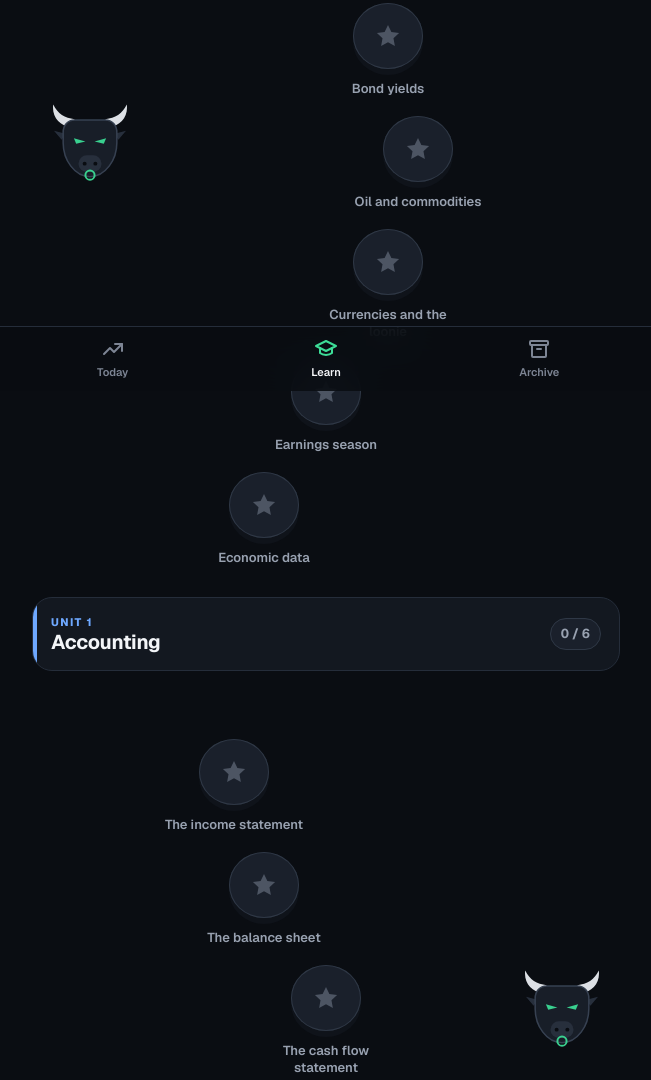
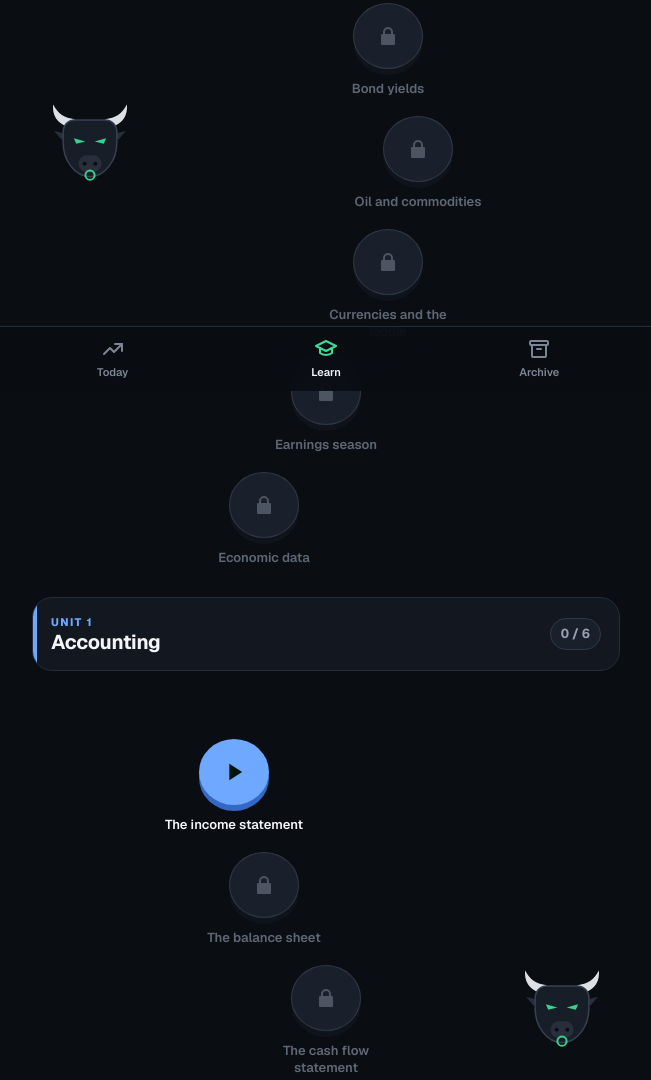
Before and after one commit to leveraged-app/morning-brief, a plain HTML site: page docs/learn.html in a window 1280 px wide. Shown: the part 409-1489 px from the top of the page, without its empty margins (314-965 px from the left). Drawn offline with nearby package versions, Linux system fonts and the light colour scheme.

Commit message:
Add files via upload

```diff
--- a/docs/learn.html
+++ b/docs/learn.html
@@ -54,6 +54,11 @@ button{font:inherit;color:inherit}
 .bubble::after{content:"";position:absolute;left:50%;bottom:-7px;transform:translateX(-50%) rotate(45deg);width:12px;height:12px;background:var(--card2);border-right:1px solid var(--line2);border-bottom:1px solid var(--line2)}
 .node-label{margin-top:12px;font-size:13px;font-weight:600;color:var(--muted);text-align:center;max-width:150px;line-height:1.3}
 .node-label.cur{color:var(--ink)}
+.node.quiet::before{display:none}
+.node.todo svg{width:24px;height:24px}
+.node.nope{animation:shake .4s}
+.node-label.locked{color:#5F6775}
+
 .mascot-side{position:absolute;width:92px;top:38%;pointer-events:none;opacity:.95}
 
 /* lesson */
@@ -290,15 +295,24 @@ function home(keepScroll){
       el("div",{class:"c"},done+" / "+u.lessons.length)));
     const path=el("div",{class:"path",style:`--c:${c};--cd:${cd}`});
     u.lessons.forEach((l,i)=>{
-      const isDone=!!S.done[l.id]; let state="todo";
-      if(isDone) state="done"; else if(!curSet){state="cur"; curSet=true;}
+      const isDone=!!S.done[l.id];
+      const unlocked = i===0 || !!S.done[u.lessons[i-1].id];   // first lesson always open; others need the one before
+      let state = isDone ? "done" : unlocked ? "open" : "locked";
+      const isGlobalNext = state==="open" && !curSet; if(isGlobalNext) curSet=true;
       const off=OFFS[nodeIndex%OFFS.length]; nodeIndex++;
-      const btn=el("button",{class:"node "+state,type:"button","aria-label":`${l.title}, ${isDone?"completed":state==="cur"?"start":"not started"}`,
-        onclick:()=>{sfx.tap();startLesson(u,l,c,cd)},html:state==="done"?ICON.check:state==="cur"?ICON.play:ICON.star.replace('fill="#E3B341" stroke="#A87F1F"','fill="currentColor" stroke="none"')});
+      const cls = state==="done" ? "done" : state==="open" ? "cur" : "todo";
+      const icon = state==="done" ? ICON.check : state==="open" ? ICON.play : ICON.lock;
+      const label = state==="done" ? "completed" : state==="open" ? "start" : "locked, finish "+u.lessons[Math.max(0,i-1)].title+" first";
+      const btn=el("button",{class:"node "+cls+(state==="open"&&!isGlobalNext?" quiet":""),type:"button","aria-label":l.title+", "+label,
+        "aria-disabled":state==="locked"?"true":false,
+        onclick:(ev)=>{
+          if(state==="locked"){ sfx.wrong(); const n=ev.currentTarget; n.classList.remove("nope"); void n.offsetWidth; n.classList.add("nope");
+            toast("Finish \u201c"+u.lessons[i-1].title+"\u201d first"); return; }
+          sfx.tap(); startLesson(u,l,c,cd); },html:icon});
       const w=el("div",{class:"node-wrap",style:`transform:translateX(${off}px)`},
-        state==="cur"?el("div",{class:"bubble","aria-hidden":"true"},done===0&&ui===0?"START":"NEXT UP"):null,
-        btn, el("div",{class:"node-label"+(state==="cur"?" cur":"")},l.title));
-      if(state==="cur"){curNode=w;}
+        isGlobalNext?el("div",{class:"bubble","aria-hidden":"true"},done===0&&ui===0?"START":"NEXT UP"):null,
+        btn, el("div",{class:"node-label"+(state==="open"?" cur":"")+(state==="locked"?" locked":"")},l.title));
+      if(isGlobalNext){curNode=w;}
       if(i===2){ const m=bull("idle"); m.classList.add("mascot-side"); m.setAttribute("style",`${off>0?"left":"right"}:2%;`); path.append(m); }
       path.append(w);
     });
```
